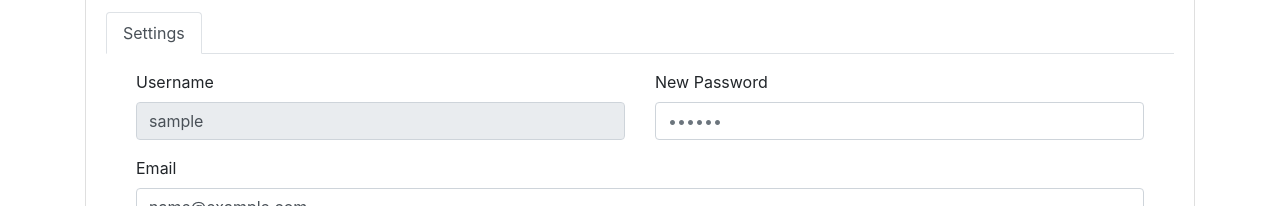
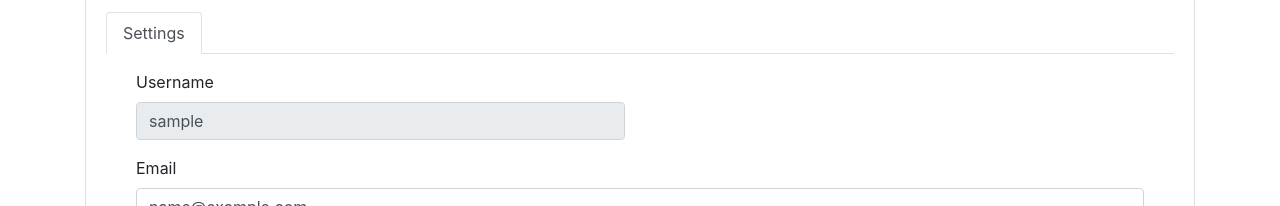
Before and after one commit to lulu814/TripPlanner, a React (Create React App) app in the folder frontend/: page /profile in a window 1280 px wide. Shown: the part 261-467 px from the top of the page. Built offline with nearby package versions, Linux system fonts and the light colour scheme; no server answers; sample sign-in values are in the browser's storage.

Commit message:
comment out change password

```diff
--- a/frontend/src/components/User/AccountComponent.js
+++ b/frontend/src/components/User/AccountComponent.js
@@ -101,15 +101,15 @@ export default class UserProfile extends Component {
                                                                 />
                                                             </div>
                                                         </div>
-                                                        <div className="col-12 col-md-6">
-                                                            <div className="form-group">
-                                                                <label>New Password</label>
-                                                                <input className="form-control" type="password"
-                                                                       onChange={e =>
-                                                                           this.setState({password: e.target.value})}
-                                                                       placeholder="••••••"/>
-                                                            </div>
-                                                        </div>
+                                                        {/*<div className="col-12 col-md-6">*/}
+                                                        {/*    <div className="form-group">*/}
+                                                        {/*        <label>New Password</label>*/}
+                                                        {/*        <input className="form-control" type="password"*/}
+                                                        {/*               onChange={e =>*/}
+                                                        {/*                   this.setState({password: e.target.value})}*/}
+                                                        {/*               placeholder="••••••"/>*/}
+                                                        {/*    </div>*/}
+                                                        {/*</div>*/}
                                                     </div>
                                                     <div className="row">
                                                         <div className="col-12">
```
